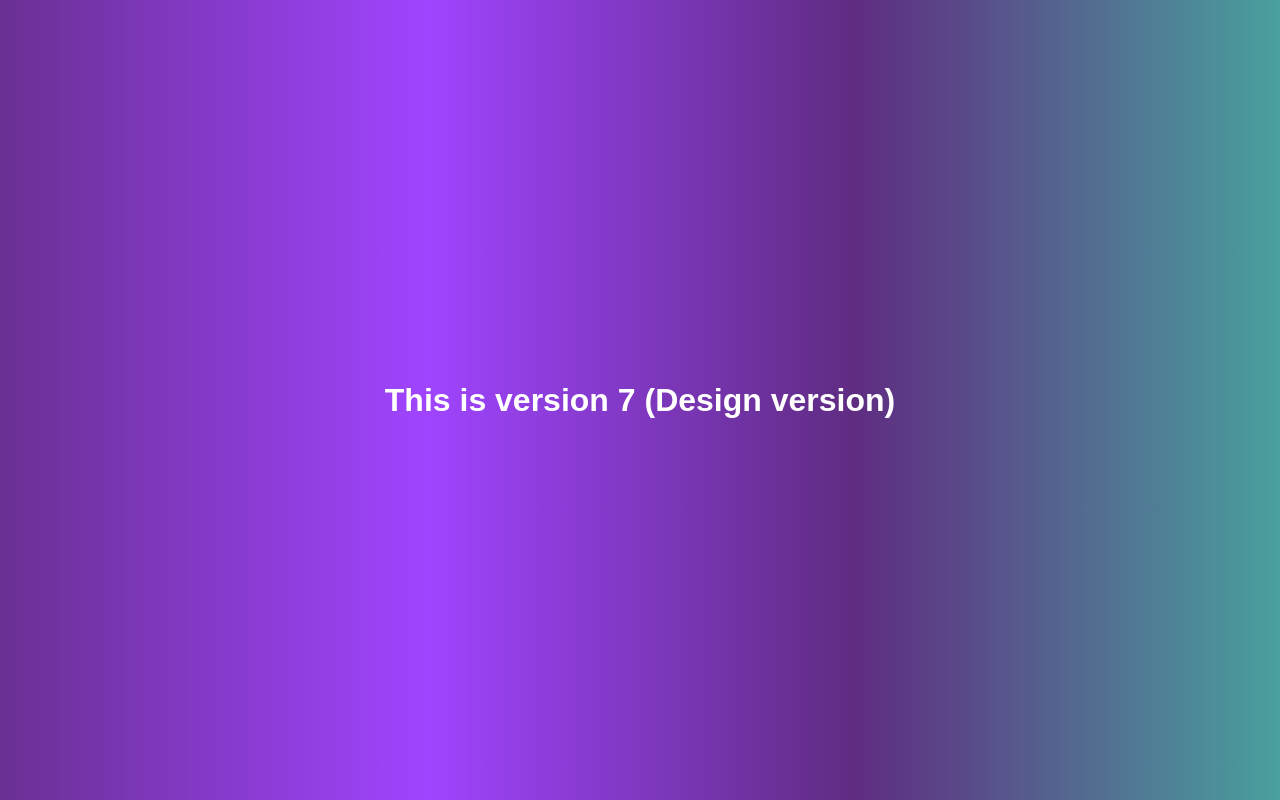
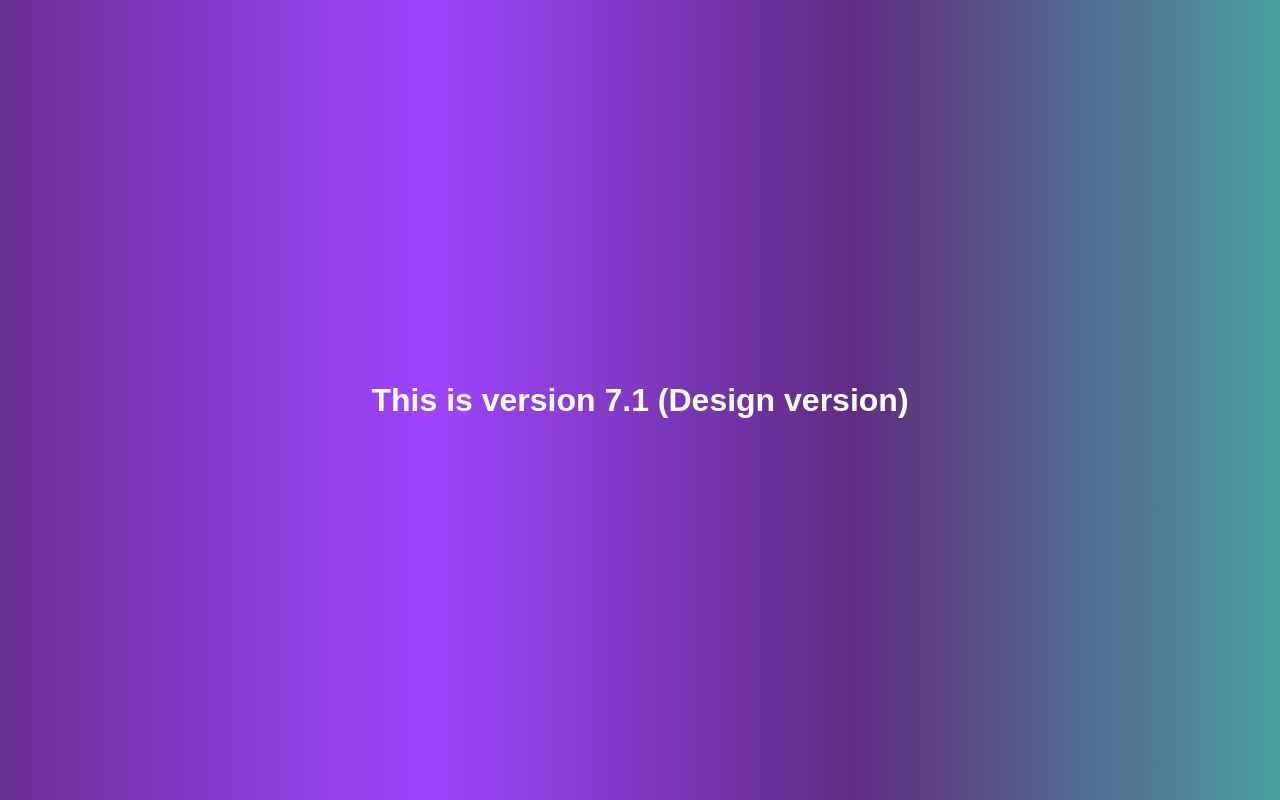
Before and after one commit to muhammadaliazhar/myrepo1, a plain HTML site: page index.html in a window 1280 px wide. Drawn offline with Linux system fonts and the light colour scheme.

Commit message:
version 7.1

```diff
--- a/index.html
+++ b/index.html
@@ -7,6 +7,6 @@
     <title>Document</title>
 </head>
 <body>
-    <h1>This is version 7 (Design version)</h1>
+    <h1>This is version 7.1 (Design version)</h1>
 </body>
 </html>
```
